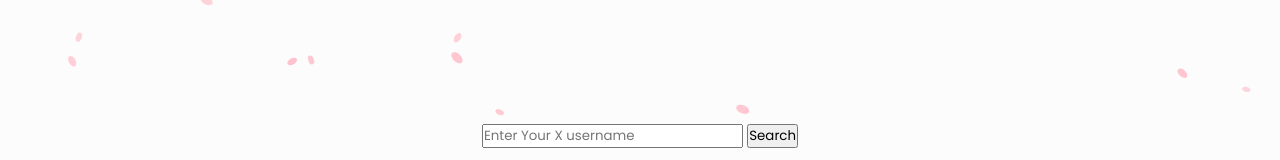
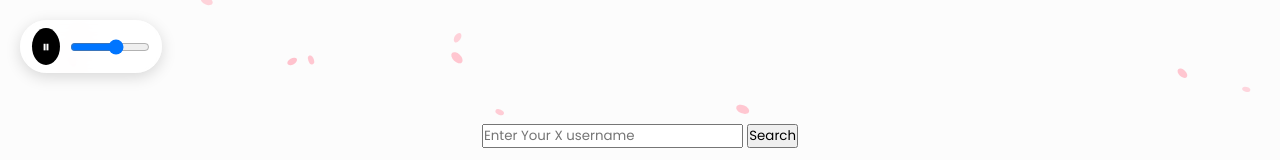
Before and after one commit to mephistomum/YEARBOOK-2.0, a plain HTML site: page index.html in a window 1280 px wide. Shown: the top 160 px of the page. Drawn offline with Linux system fonts and the light colour scheme; a web font is replaced by a local one.

Commit message:
add audio button

```diff
--- a/index.html
+++ b/index.html
@@ -117,7 +117,6 @@
   </div>
 </div>
 
-  </div>
 
 
 
@@ -167,18 +166,40 @@ function goToUserPage() {
 
 
 </script>
+  </div>
+  <div class="audio-controls">
+  <button id="playPauseBtn">⏸</button>
+  <input type="range" id="volumeSlider" min="0" max="1" step="0.01" value="0.6">
+</div>
 <script>
   const bgm = document.getElementById("bgm");
+  const playPauseBtn = document.getElementById("playPauseBtn");
+  const volumeSlider = document.getElementById("volumeSlider");
 
-  // Set volume to 20%
+  // Default volume
   bgm.volume = 0.6;
 
-  // Try autoplay
+  // Autoplay handling
   bgm.play().catch(() => {
-    console.log("Autoplay blocked. Will play on user interaction.");
     document.addEventListener("click", () => {
       bgm.play();
     }, { once: true });
+  });
+
+  // Play / Pause toggle
+  playPauseBtn.addEventListener("click", () => {
+    if (bgm.paused) {
+      bgm.play();
+      playPauseBtn.textContent = "⏸";
+    } else {
+      bgm.pause();
+      playPauseBtn.textContent = "▶";
+    }
+  });
+
+  // Volume control
+  volumeSlider.addEventListener("input", () => {
+    bgm.volume = volumeSlider.value;
   });
 </script>
 
@@ -188,6 +209,8 @@ function goToUserPage() {
          pointer-events: none; z-index: -9999;"></canvas>
 
 <script src="sakura.js"></script>
+
+
 </body>
 
 </html>
--- a/style.css
+++ b/style.css
@@ -257,3 +257,39 @@ height: 200vh;
     font-size: 14px;
     margin-top: 10px;       /* optional spacing above small text */
 }
+
+.audio-controls {
+  position: fixed;
+  top: 20px;      /* changed from bottom */
+  left: 20px;
+  display: flex;
+  align-items: center;
+  gap: 10px;
+  background: rgba(255, 255, 255, 0.8);
+  backdrop-filter: blur(8px);
+  padding: 8px 12px;
+  border-radius: 30px;
+  box-shadow: 0 4px 15px rgba(0,0,0,0.15);
+  z-index: 9999;
+}
+/* Play/Pause Button */
+.audio-controls button {
+  border: none;
+  background: #000;
+  color: white;
+  font-size: 16px;
+  padding: 6px 10px;
+  border-radius: 50%;
+  cursor: pointer;
+  transition: 0.3s;
+}
+
+.audio-controls button:hover {
+  background: #444;
+}
+
+/* Volume Slider */
+.audio-controls input[type="range"] {
+  width: 80px;
+  cursor: pointer;
+}
```
